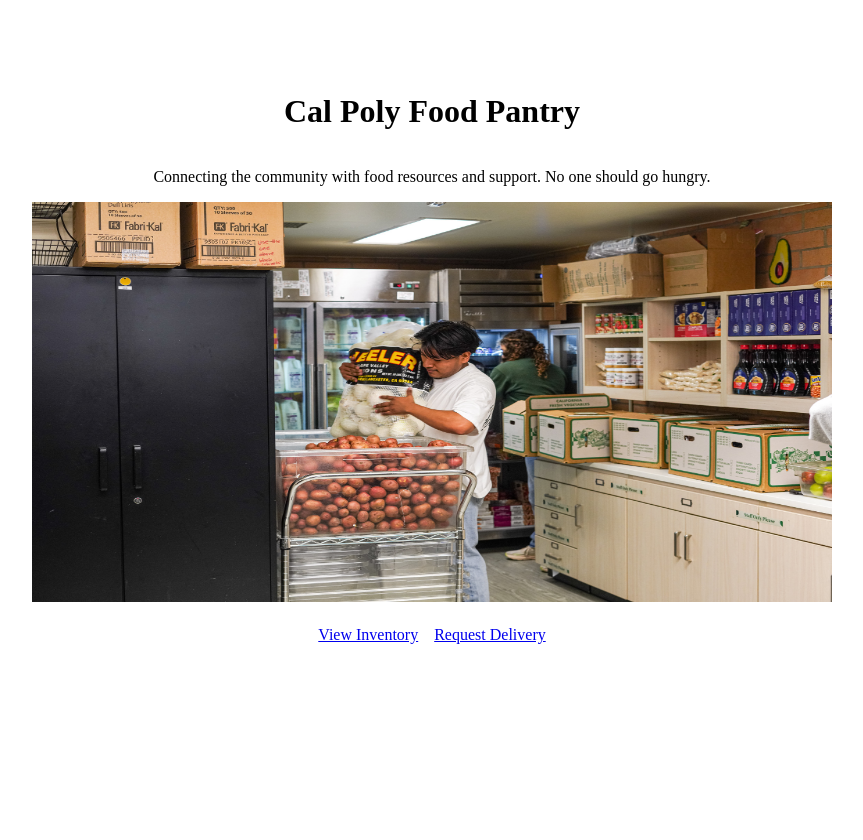
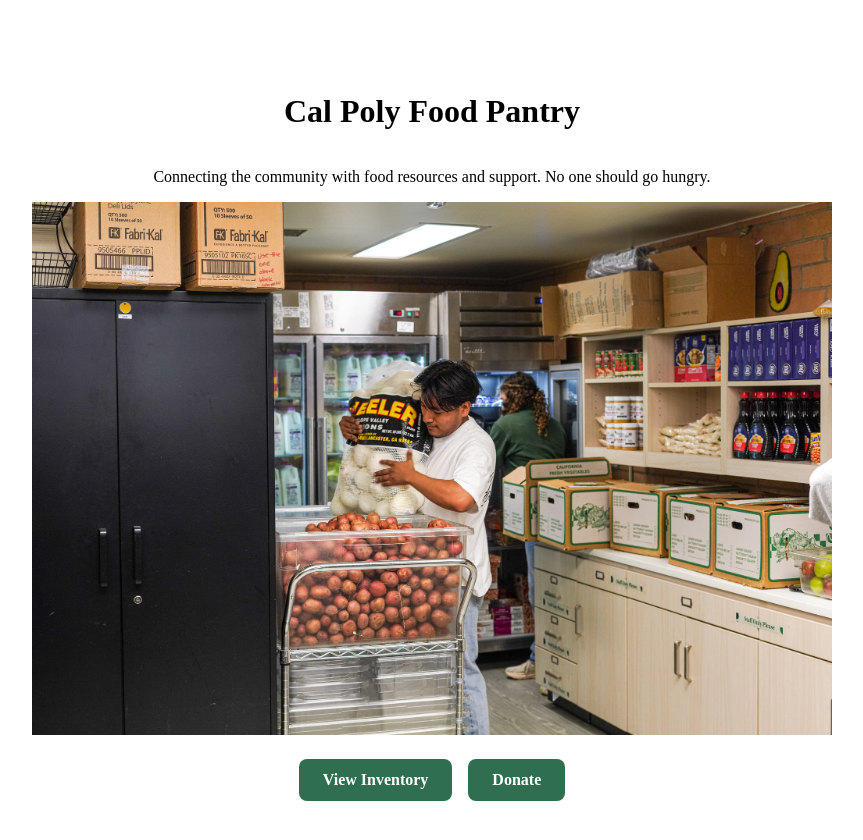
Before and after one commit to soniiss/H4I_Portfolio_, a Next.js app: page /home in a window 1280 px wide. Shown: the top 840 px of the page, without its empty margins (208-1071 px from the left). Before the commit the page ends 800 px from the top, so only its background shows below. Built offline with nearby package versions, Linux system fonts and the light colour scheme.

Commit message:
Fixed image and home page buttons

```diff
--- a/src/app/home/page.module.css
+++ b/src/app/home/page.module.css
@@ -6,10 +6,10 @@
   text-align: center;
 }
 
-.imageWrap {
-  position: relative;
+.heroImage {
   width: 100%;
-  height: 300px;
+  max-width: 800px;
+  height: auto;
 }
 
 .buttons {
@@ -17,3 +17,16 @@
   gap: 1rem;
   margin-top: 1.5rem;
 }
+
+.button {
+  padding: 0.75rem 1.5rem;
+  background-color: #2f6f4f;
+  color: white;
+  border-radius: 8px;
+  text-decoration: none;
+  font-weight: 600;
+}
+
+.button:hover {
+  opacity: 0.85;
+}
--- a/src/app/home/page.tsx
+++ b/src/app/home/page.tsx
@@ -8,11 +8,21 @@ export default function Home() {
       <h1>Cal Poly Food Pantry</h1>
       <p>Connecting the community with food resources and support. No one should go hungry.</p>
 
-      <Image src="/food-pantry.jpg" alt="Food pantry volunteers" width={800} height={400} />
+      <Image
+        src="/food-pantry.jpg"
+        alt="Food pantry volunteers"
+        width={2048}
+        height={1365}
+        className={styles.heroImage}
+      />
 
       <div className={styles.buttons}>
-        <Link href="/inventory">View Inventory</Link>
-        <Link href="/delivery">Request Delivery</Link>
+        <Link href="/inventory" className={styles.button}>
+          View Inventory
+        </Link>
+        <Link href="/donate" className={styles.button}>
+          Donate
+        </Link>
       </div>
     </main>
   );
```
